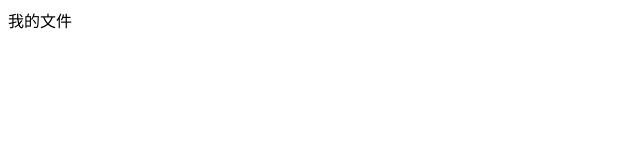
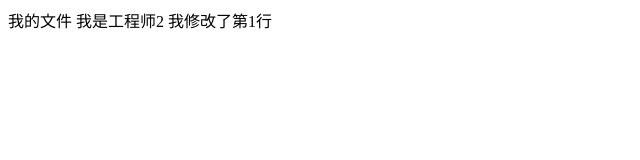
Before and after one commit to jiejie0310/test, a plain HTML site: page index.html in a window 1280 px wide. Shown: the whole page, without its empty margins (0-640 px from the left). Drawn offline with Linux system fonts and the light colour scheme.

Commit message:
我也修改了

```diff
--- a/index.html
+++ b/index.html
@@ -6,5 +6,6 @@
 </head>
 <body>
 		我的文件
+		我是工程师2 我修改了第1行
 </body>
 </html>
```
